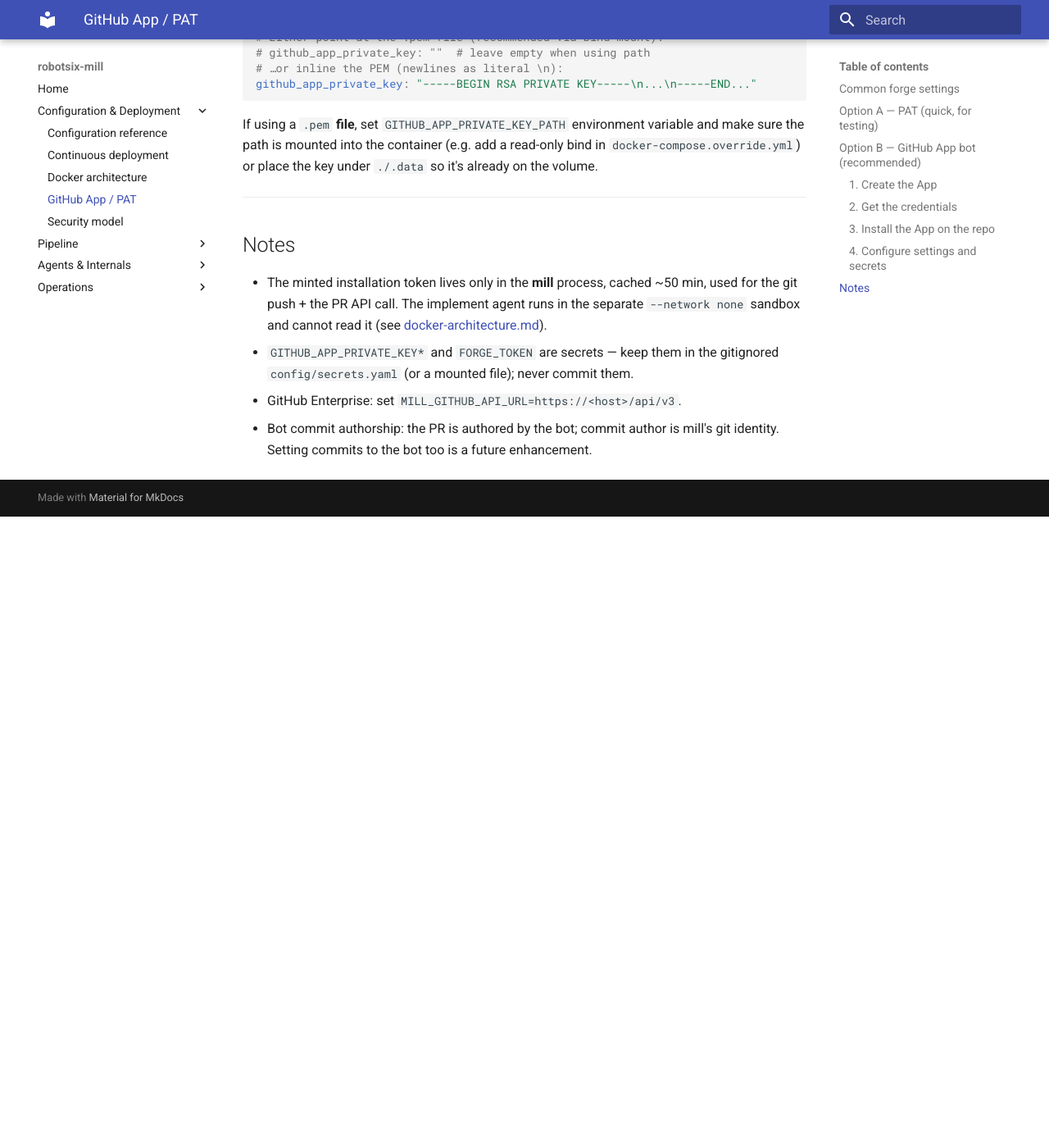
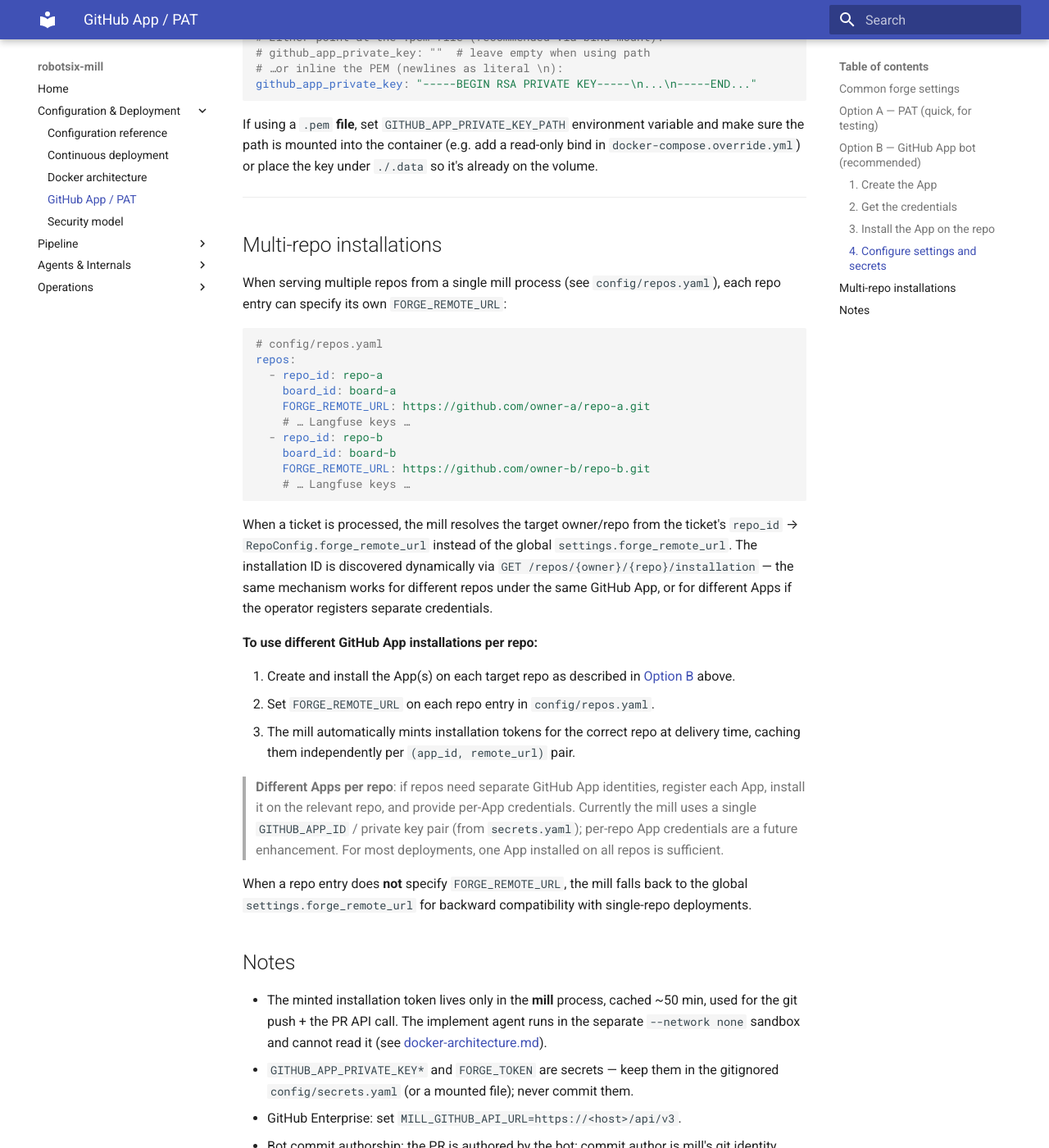
Before and after one commit to damien-robotsix/robotsix-mill, an MkDocs documentation site: the page built from docs/github-app.md, in a window 1280 px wide and 1400 px high, scrolled down 2648 px. Shown: the whole window at 82% size. Built offline with MkDocs 1.6.1 and Material for MkDocs 9.7.7, drawn with Linux system fonts in a browser that asks for light colours; before the commit the page ends 3278 px from its top, so only the background shows below that.

Commit message:
mill: Per-repo ticket/cost/run API + StageContext + Langfuse + forge wiring (20260525T144705Z-per-repo-ticket-cost-run-api-stagecontex-4ff3)

````diff
--- a/docs/github-app.md
+++ b/docs/github-app.md
@@ -110,6 +110,53 @@ or place the key under `./.data` so it's already on the volume.
 
 ---
 
+## Multi-repo installations
+
+When serving multiple repos from a single mill process (see
+`config/repos.yaml`), each repo entry can specify its own
+`FORGE_REMOTE_URL`:
+
+```yaml
+# config/repos.yaml
+repos:
+  - repo_id: repo-a
+    board_id: board-a
+    FORGE_REMOTE_URL: https://github.com/owner-a/repo-a.git
+    # … Langfuse keys …
+  - repo_id: repo-b
+    board_id: board-b
+    FORGE_REMOTE_URL: https://github.com/owner-b/repo-b.git
+    # … Langfuse keys …
+```
+
+When a ticket is processed, the mill resolves the target owner/repo
+from the ticket's `repo_id` → `RepoConfig.forge_remote_url` instead of
+the global `settings.forge_remote_url`. The installation ID is
+discovered dynamically via
+`GET /repos/{owner}/{repo}/installation` — the same mechanism works
+for different repos under the same GitHub App, or for different Apps
+if the operator registers separate credentials.
+
+**To use different GitHub App installations per repo:**
+
+1. Create and install the App(s) on each target repo as described in
+   [Option B](#option-b--github-app-bot-recommended) above.
+2. Set `FORGE_REMOTE_URL` on each repo entry in `config/repos.yaml`.
+3. The mill automatically mints installation tokens for the correct
+   repo at delivery time, caching them independently per
+   `(app_id, remote_url)` pair.
+
+> **Different Apps per repo**: if repos need separate GitHub App
+> identities, register each App, install it on the relevant repo, and
+> provide per-App credentials. Currently the mill uses a single
+> `GITHUB_APP_ID` / private key pair (from `secrets.yaml`); per-repo
+> App credentials are a future enhancement. For most deployments, one
+> App installed on all repos is sufficient.
+
+When a repo entry does **not** specify `FORGE_REMOTE_URL`, the mill
+falls back to the global `settings.forge_remote_url` for backward
+compatibility with single-repo deployments.
+
 ## Notes
 
 - The minted installation token lives only in the **mill** process,
````
